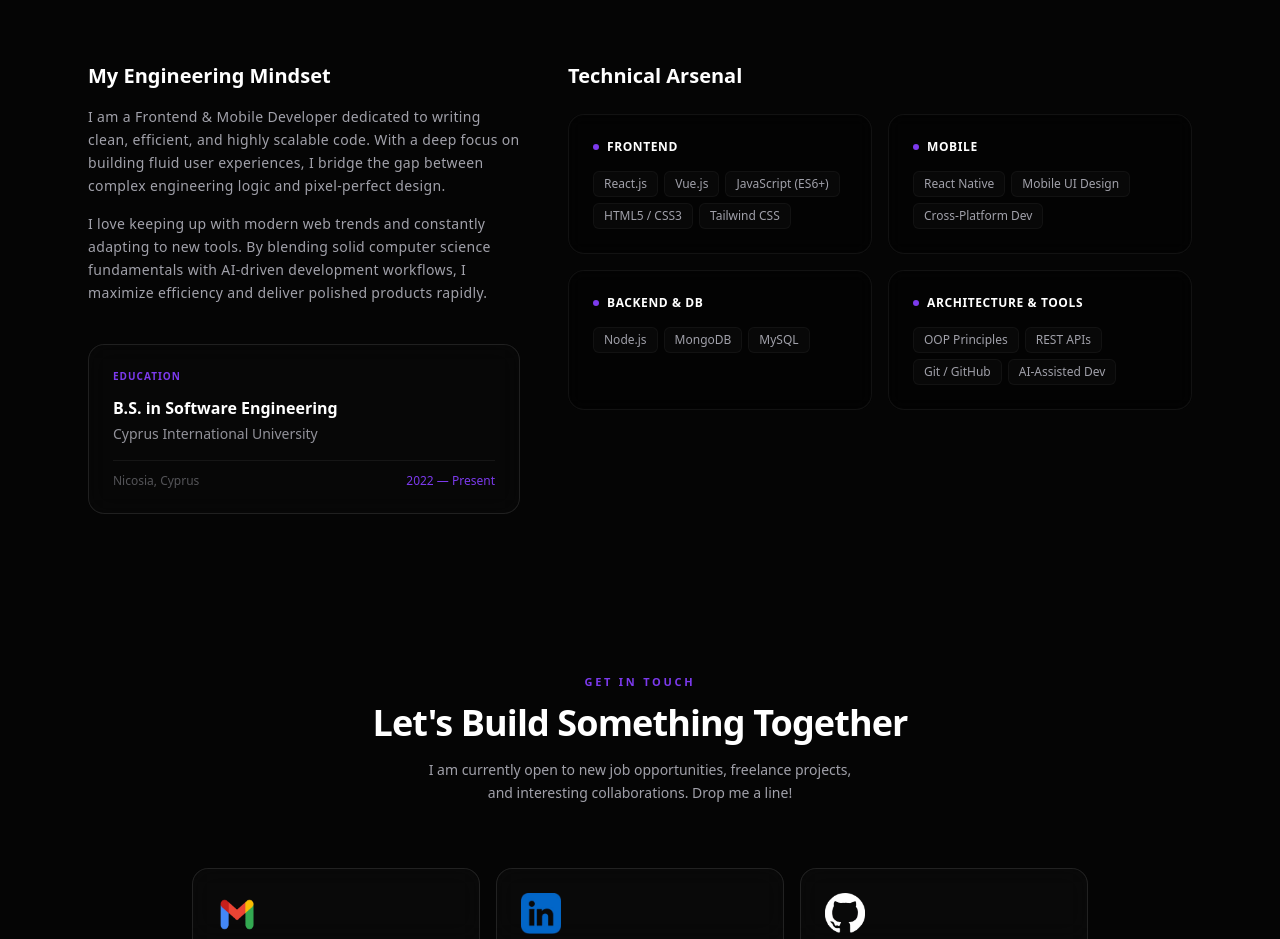
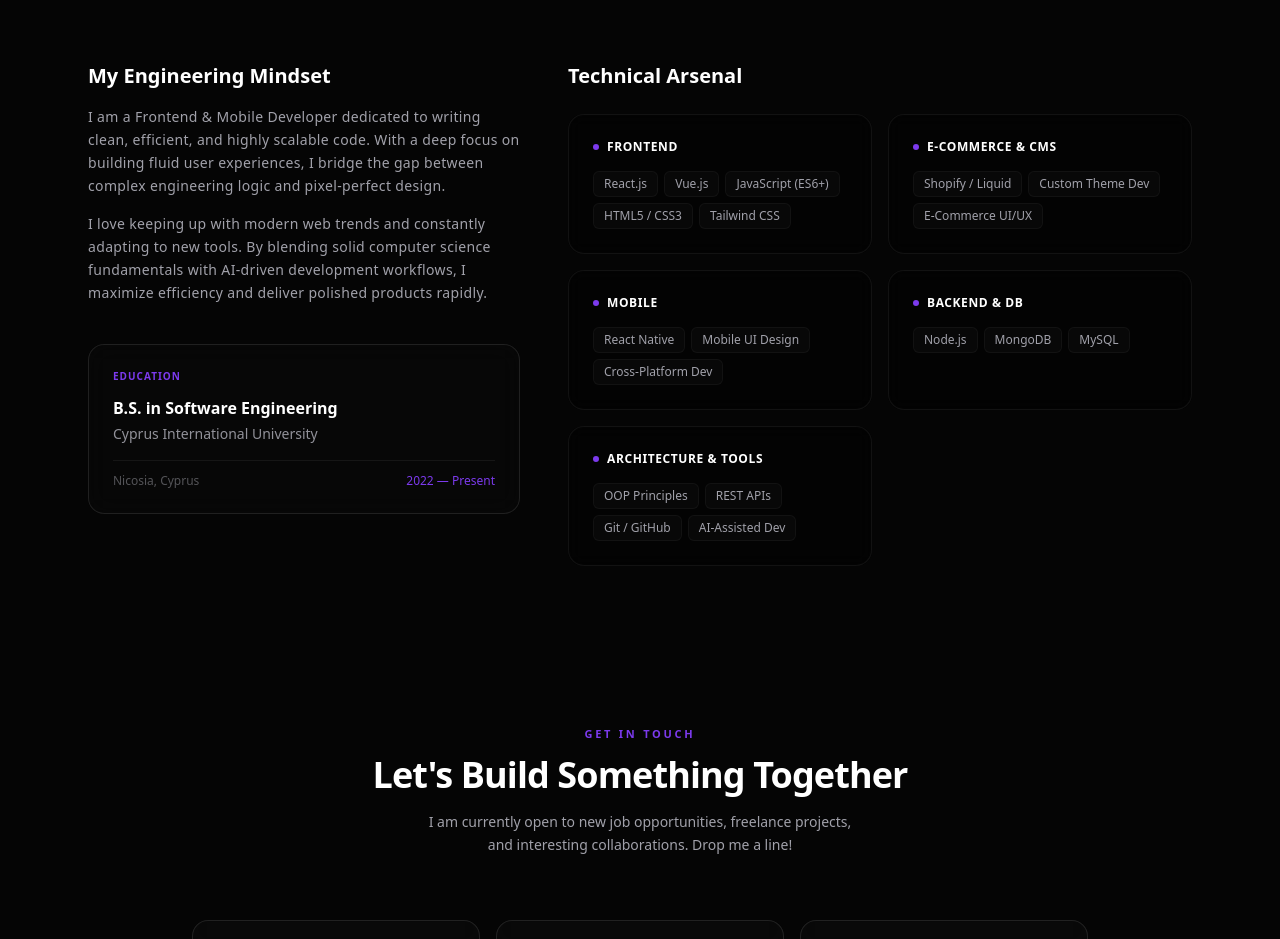
Before and after one commit to MaksimChuprasov/portfolio, a Next.js app: page / in a window 1280 px wide. Shown: the part 1980-2919 px from the top of the page. Built offline with nearby package versions, Linux system fonts and the light colour scheme.

Commit message:
added skills

```diff
--- a/src/components/layout/About.tsx
+++ b/src/components/layout/About.tsx
@@ -9,6 +9,10 @@ export default function About() {
         "HTML5 / CSS3",
         "Tailwind CSS",
       ],
+    },
+    {
+      title: "E-Commerce & CMS",
+      skills: ["Shopify / Liquid", "Custom Theme Dev", "E-Commerce UI/UX"],
     },
     {
       title: "Mobile",
```
